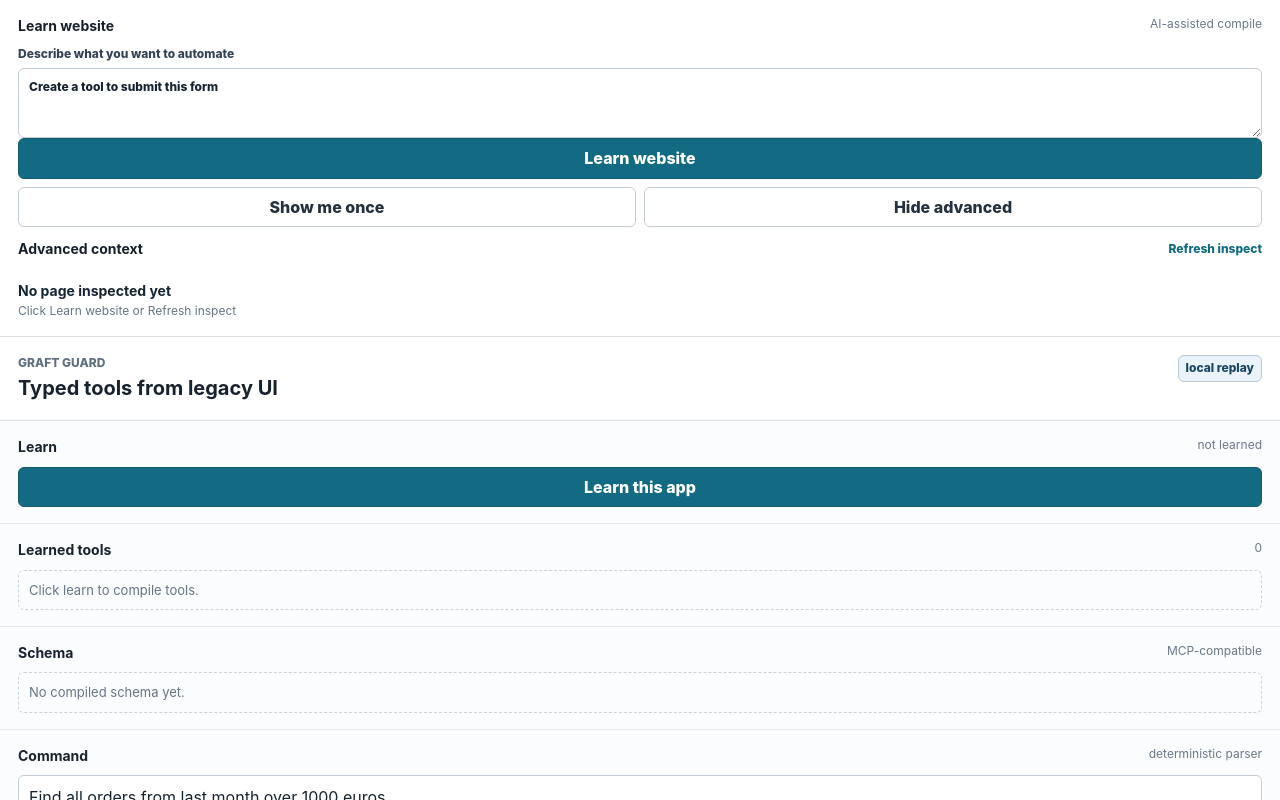
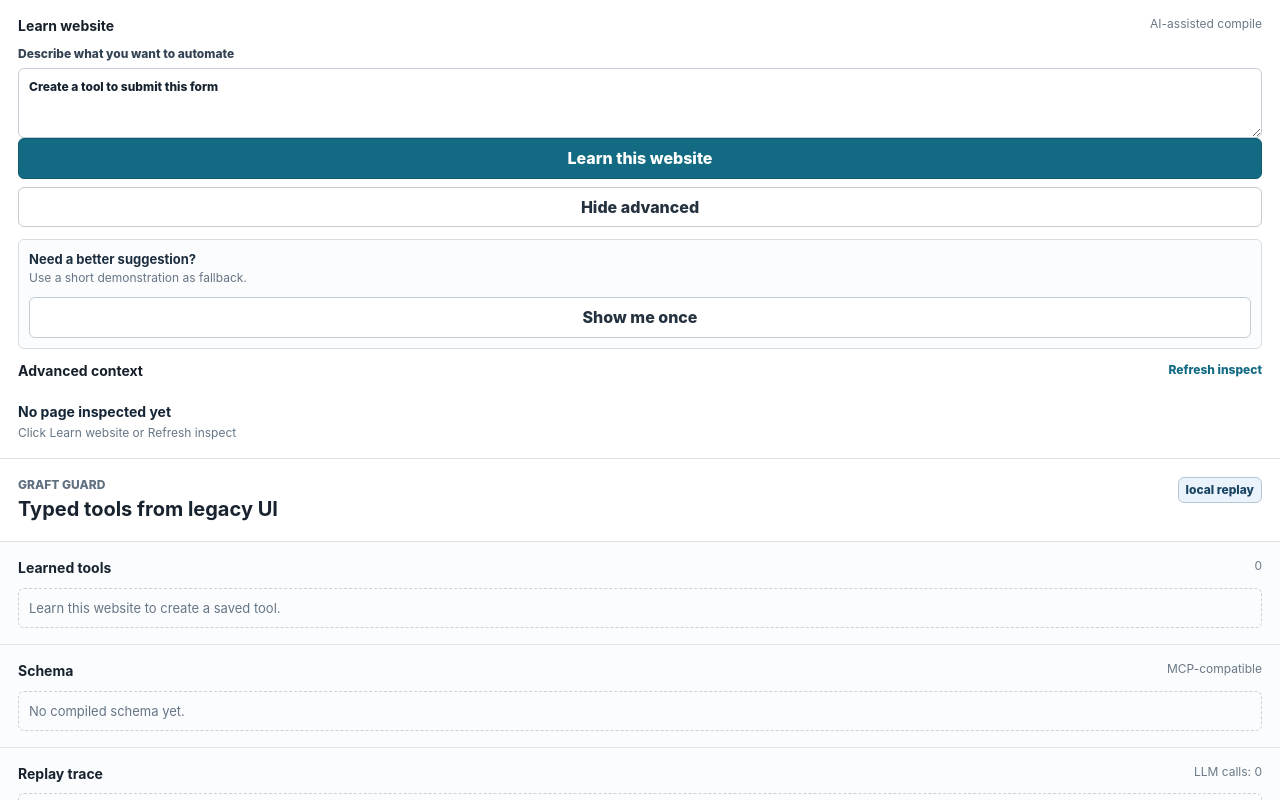
Before and after one commit to gogorun1/Graft-Guard, a React (Vite) app: page / in a window 1280 px wide. Both pictures are taken after a click on the button "Advanced". Shown: the top 800 px of the page. Built offline with nearby package versions, Linux system fonts and the light colour scheme.

Commit message:
feat: simplify extension learning workflow

```diff
--- a/src/App.tsx
+++ b/src/App.tsx
@@ -476,6 +476,7 @@ export default function App() {
         <GraftPanel
           auditEvents={auditEvents}
           command={command}
+          isExtension={isExtension}
           isLearning={isLearning}
           isRunning={isRunning}
           pendingApproval={pendingApproval}
--- a/src/styles.css
+++ b/src/styles.css
@@ -525,6 +525,41 @@ textarea {
   margin-top: 8px;
 }
 
+.fallback-row-single {
+  grid-template-columns: 1fr;
+}
+
+.fallback-hint {
+  margin: 0;
+  color: #566879;
+  font-size: 12px;
+}
+
+.show-once-card {
+  display: grid;
+  gap: 10px;
+  margin-top: 12px;
+  border: 1px solid #d7dde3;
+  border-radius: 6px;
+  background: #fbfcfd;
+  padding: 10px;
+}
+
+.show-once-card div {
+  display: grid;
+  gap: 2px;
+}
+
+.show-once-card strong {
+  color: #1c2e3f;
+  font-size: 13px;
+}
+
+.show-once-card span {
+  color: #667585;
+  font-size: 12px;
+}
+
 .learned-page-chip {
   display: grid;
   gap: 2px;
--- a/src/ui/ExtensionInspector.tsx
+++ b/src/ui/ExtensionInspector.tsx
@@ -43,6 +43,9 @@ export function ExtensionInspector({
   onStopCapture,
   onToggleAdvanced,
 }: Props) {
+  const hasWarnings = candidateWarnings.length > 0;
+  const showFallback = isCapturing || advancedOpen || hasWarnings || Boolean(error);
+
   return (
     <section className="extension-inspector" aria-label="Learn website">
       <div className="section-heading">
@@ -61,19 +64,10 @@ export function ExtensionInspector({
         onClick={onLearnWebsite}
         disabled={!isExtension || isLearningWebsite}
       >
-        {isLearningWebsite ? "Learning..." : "Learn website"}
+        {isLearningWebsite ? "Learning..." : "Learn this website"}
       </button>
 
-      <div className="fallback-row">
-        {!isCapturing ? (
-          <button type="button" className="secondary-button" onClick={onStartCapture} disabled={!isExtension}>
-            Show me once
-          </button>
-        ) : (
-          <button type="button" className="secondary-button active-capture" onClick={onStopCapture}>
-            Stop and suggest tool
-          </button>
-        )}
+      <div className="fallback-row fallback-row-single">
         <button type="button" className="secondary-button" onClick={onToggleAdvanced}>
           {advancedOpen ? "Hide advanced" : "Advanced"}
         </button>
@@ -108,9 +102,30 @@ export function ExtensionInspector({
               ))}
             </ul>
           )}
+          {hasWarnings && (
+            <p className="fallback-hint">If this suggestion looks unstable, show Graft Guard the workflow once.</p>
+          )}
           <button type="button" className="primary-button full-width" onClick={onSaveSchema}>
             Save tool
           </button>
+        </div>
+      )}
+
+      {showFallback && (
+        <div className="show-once-card">
+          <div>
+            <strong>{isCapturing ? "Recording your workflow..." : "Need a better suggestion?"}</strong>
+            <span>{isCapturing ? "Perform the workflow in the page, then click Done." : "Use a short demonstration as fallback."}</span>
+          </div>
+          {!isCapturing ? (
+            <button type="button" className="secondary-button" onClick={onStartCapture} disabled={!isExtension}>
+              Show me once
+            </button>
+          ) : (
+            <button type="button" className="secondary-button active-capture" onClick={onStopCapture}>
+              Done
+            </button>
+          )}
         </div>
       )}
 
--- a/src/ui/GraftPanel.tsx
+++ b/src/ui/GraftPanel.tsx
@@ -13,6 +13,7 @@ type PendingApproval = {
 type Props = {
   auditEvents: AuditEvent[];
   command: string;
+  isExtension: boolean;
   isLearning: boolean;
   isRunning: boolean;
   pendingApproval?: PendingApproval;
@@ -35,6 +36,7 @@ type Props = {
 export function GraftPanel({
   auditEvents,
   command,
+  isExtension,
   isLearning,
   isRunning,
   pendingApproval,
@@ -63,6 +65,7 @@ export function GraftPanel({
         <span className="mode-badge">local replay</span>
       </header>
 
+      {!isExtension && (
         <section className="panel-section">
           <div className="section-heading">
             <h3>Learn</h3>
@@ -72,6 +75,7 @@ export function GraftPanel({
             {isLearning ? "Learning..." : "Learn this app"}
           </button>
         </section>
+      )}
 
       <section className="panel-section">
         <div className="section-heading">
@@ -90,7 +94,11 @@ export function GraftPanel({
               <small>{schema.risk}</small>
             </button>
           ))}
-          {schemas.length === 0 && <div className="empty-state">Click learn to compile tools.</div>}
+          {schemas.length === 0 && (
+            <div className="empty-state">
+              {isExtension ? "Learn this website to create a saved tool." : "Click learn to compile tools."}
+            </div>
+          )}
         </div>
       </section>
 
@@ -142,6 +150,7 @@ export function GraftPanel({
         </section>
       )}
 
+      {!isExtension && (
         <section className="panel-section">
           <div className="section-heading">
             <h3>Command</h3>
@@ -157,6 +166,7 @@ export function GraftPanel({
             </button>
           </div>
         </section>
+      )}
 
       {pendingApproval && (
         <ApprovalCard schema={pendingApproval.schema} onAllow={onAllow} onDeny={onDeny} />
```
Lines whose indentation alone changed are shown as unchanged.
